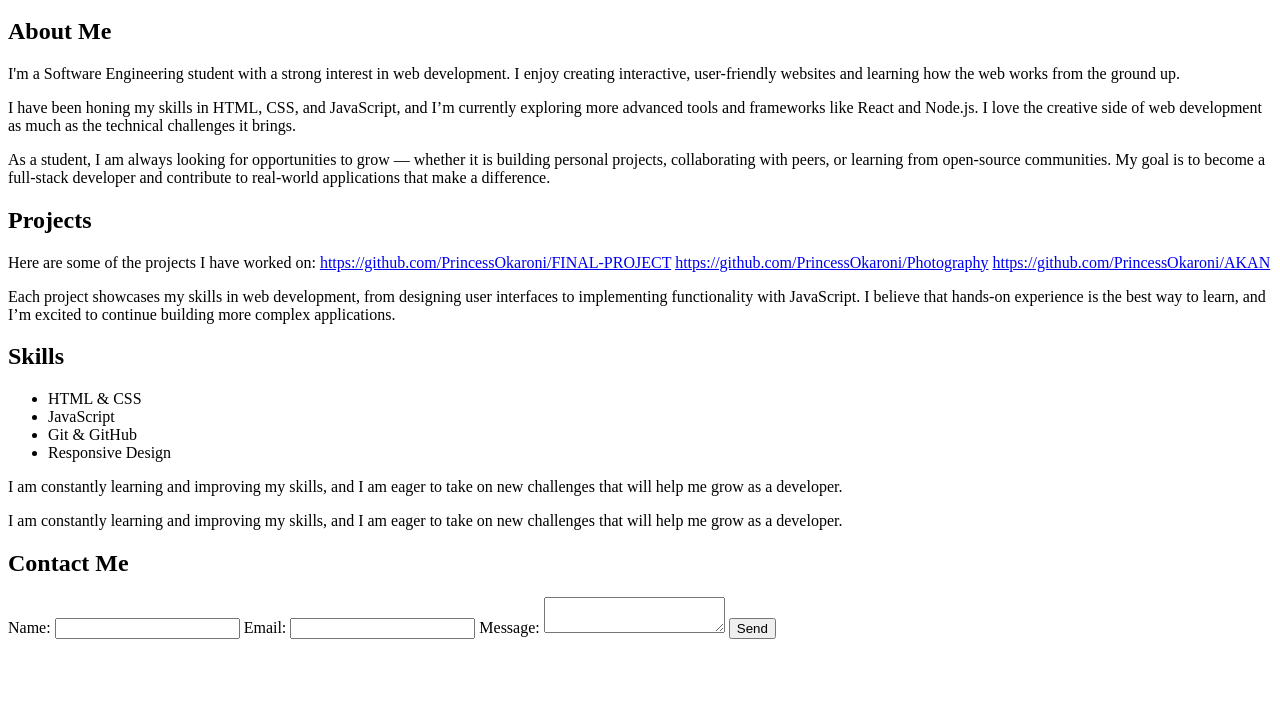
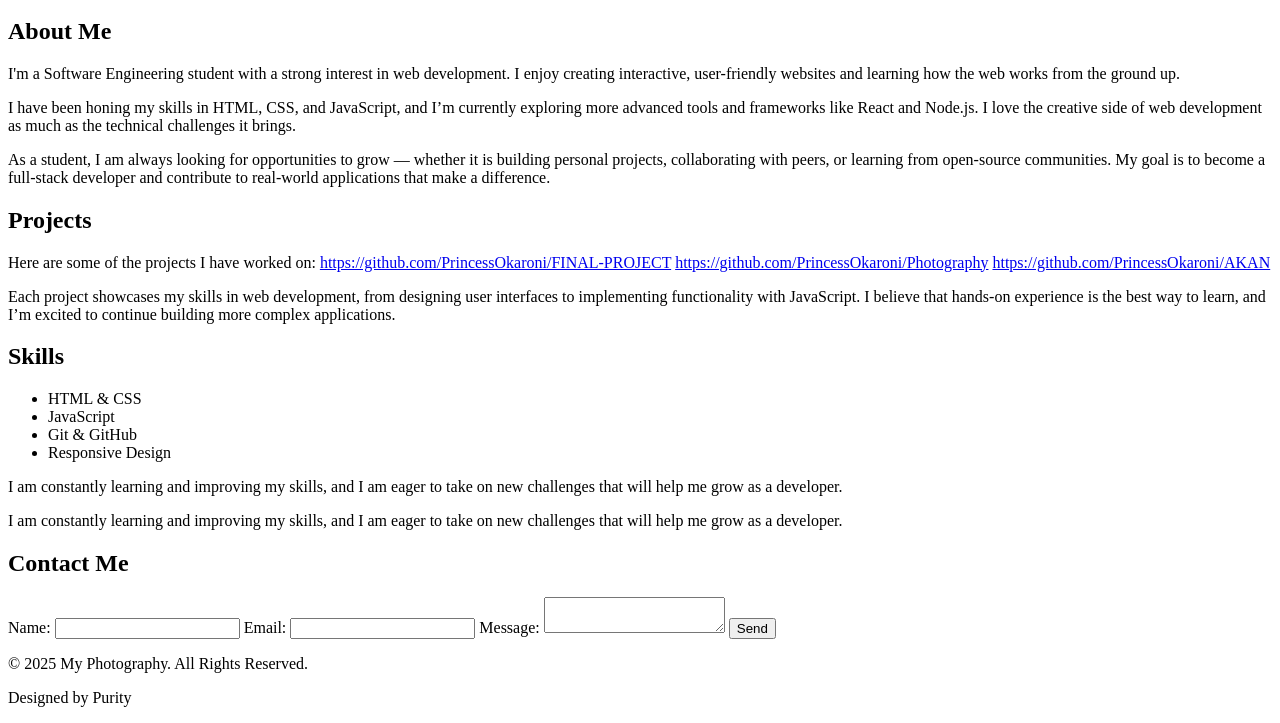
Before and after one commit to PrincessOkaroni/ABOUT-OKARONI-PURITY, a plain HTML site: page index.html in a window 1280 px wide. Shown: the part 100-823 px from the top of the page. Before the commit the page ends 800 px from the top, so only its background shows below. Drawn offline with Linux system fonts and the light colour scheme.

Commit message:
added footer to html

```diff
--- a/index.html
+++ b/index.html
@@ -97,5 +97,10 @@
         </form>
       </section>
     </main>
+
+    <footer>
+      <p>&copy; 2025 My Photography. All Rights Reserved.</p>
+      <p>Designed by Purity</p>
+    </footer>
   </body>
 </html>
```
